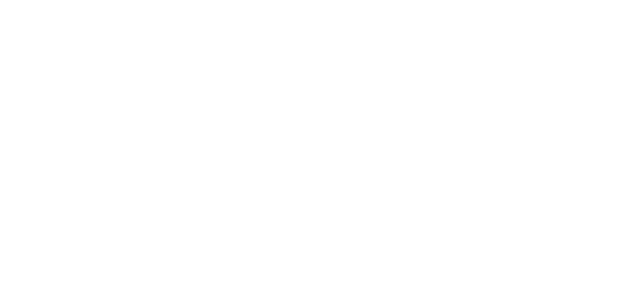
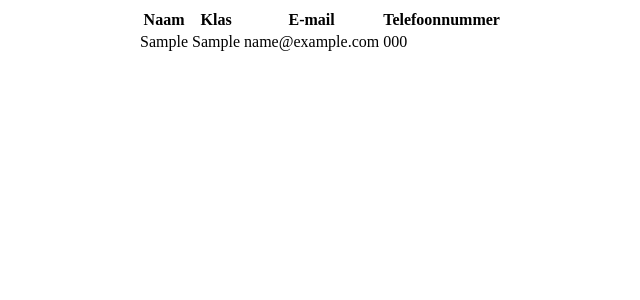
Before and after one commit to GildeOpleidingen/DigitaalPatientenDossier, a PHP site: page /Medewerker/medewerker.php in a window 1280 px wide. Before the commit the part shown is empty. Shown: the top 300 px of the page, without its empty margins (320-960 px from the left). Run offline with PHP 8.4, Linux system fonts and the light colour scheme; tables that the repository leaves empty hold one stand-in row (values such as "Sample post").

Commit message:
#10 (#126)
* Alles medewerkers woorden weergegeven op de medewerker-tab

* Titel change

* Bug fixes

```diff
--- a/Medewerker/medewerker.php
+++ b/Medewerker/medewerker.php
@@ -1,3 +1,42 @@
 <?php
 
 // TODO: Medewerker hoofdpagina
+include '../Database/DatabaseConnection.php';
+
+$result = DatabaseConnection::getConn()->query("SELECT naam, klas, email, telefoonnummer, foto FROM medewerker");
+
+
+
+?>
+<!DOCTYPE html>
+<html lang="en">
+
+<head>
+    <meta charset="UTF-8">
+    <meta name="viewport" content="width=device-width, initial-scale=1.0">
+    <title>Medewerker</title>
+</head>
+
+<body>
+    <center>
+        <table>
+            <tr>
+                <th>Naam</th>
+                <th>Klas</th>
+                <th>E-mail</th>
+                <th>Telefoonnummer</th>
+            </tr>
+            <?php while($row1 = mysqli_fetch_array($result)):;?>
+            <tr>
+                <td><?php echo $row1[0];?></td>
+                <td><?php echo $row1[1];?></td>
+                <td><?php echo $row1[2];?></td>
+                <td><?php echo $row1[3];?></td>
+                <!-- // <td><?php echo $row1[4];?></td> //Foto -->
+            </tr>
+            <?php endwhile;?>
+        </table>
+    </center>
+</body>
+
+</html>
```
